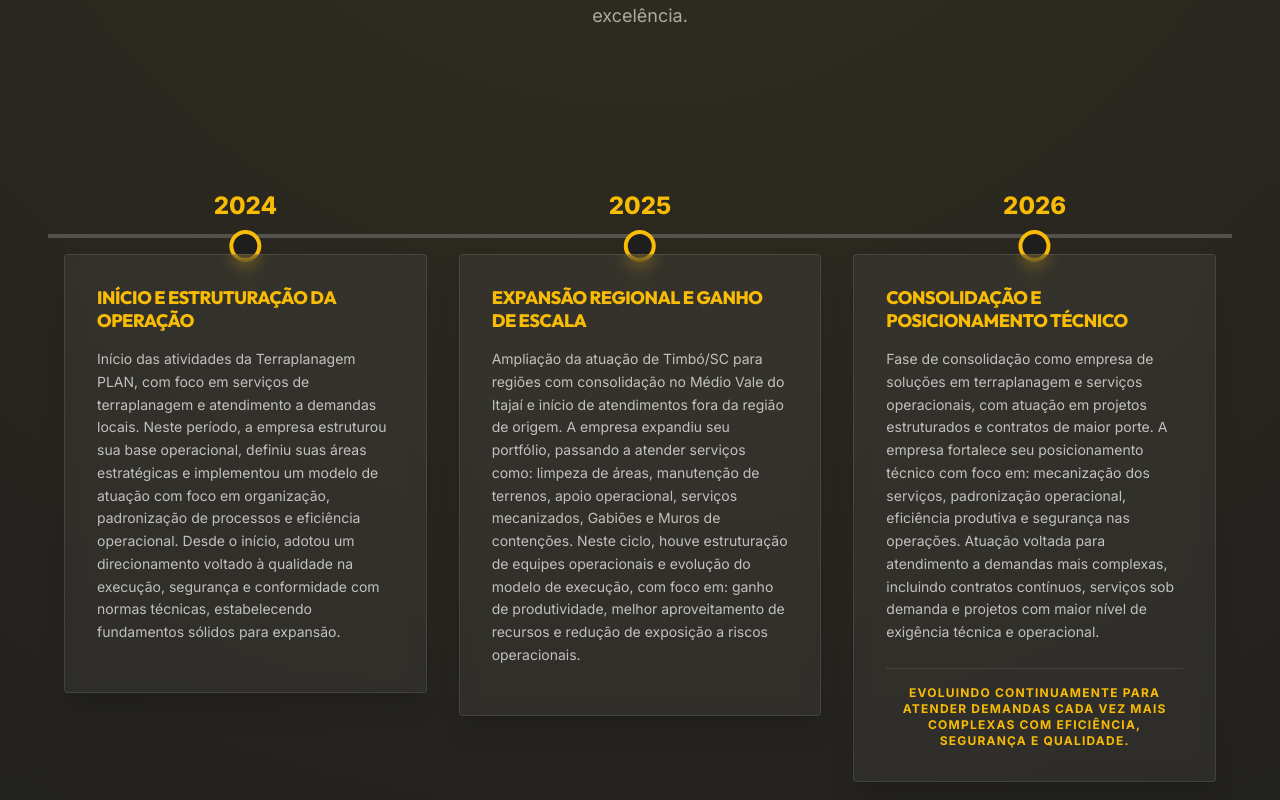
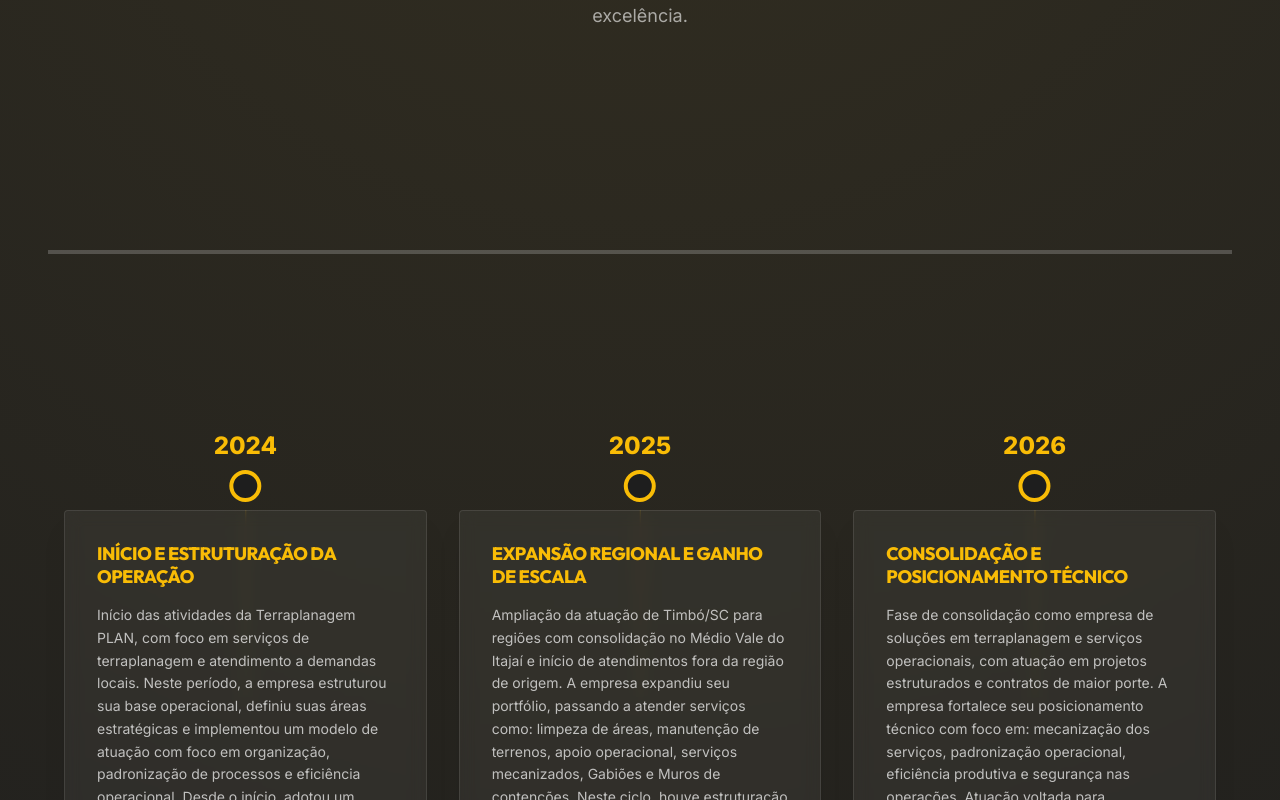
Before and after one commit to LaryssaDev/TERRAPLANAGEM-PLAN, a React (Vite) app: page /institucional in a window 1280 px wide. Shown: the part 500-1300 px from the top of the page. Built offline with nearby package versions, Linux system fonts and the light colour scheme.

Commit message:
fix(institucional): Adjust timeline spacing and positioning
Updates the spacing and positioning of timeline elements on the institutional page for better visual alignment and readability on desktop. This includes adjusting vertical padding and absolute positioning of timeline markers and lines.

```diff
--- a/src/pages/Institucional.tsx
+++ b/src/pages/Institucional.tsx
@@ -81,24 +81,24 @@
       </ScrollReveal>
 
       {/* Timeline Desktop */}
-      <div className="relative pt-20 pb-12 hidden lg:block">
+      <div className="relative pt-32 pb-12 hidden lg:block">
         {/* Main Line */}
-        <div className="absolute top-[108px] left-0 w-full h-1 bg-white/20"></div>
+        <div className="absolute top-[124px] left-0 w-full h-1 bg-white/20"></div>
 
         <div className="grid grid-cols-3 gap-8 px-4">
           {t.mvv.trajectory.items.map((item: any, idx: number) => (
             <ScrollReveal key={idx} delay={idx * 0.2}>
               <div className="relative">
                 {/* Year and Marker */}
-                <div className="absolute -top-16 left-1/2 -translate-x-1/2 flex flex-col items-center">
+                <div className="absolute -top-20 left-1/2 -translate-x-1/2 flex flex-col items-center">
                   <span className="text-2xl font-black text-brand-yellow mb-2">{item.year}</span>
                   <div className="w-6 h-6 rounded-full bg-brand-black border-4 border-brand-yellow z-10 box-content"></div>
                   {/* Subtle Pointer up to marker from card */}
-                  <div className="h-8 w-px bg-brand-yellow/30 mt-2"></div>
+                  <div className="h-48 w-px bg-brand-yellow/30 mt-2"></div>
                 </div>
 
                 {/* Card */}
-                <div className="mt-12 bg-white/5 backdrop-blur-sm border border-white/10 p-6 rounded-sm shadow-xl transition-all hover:border-brand-yellow/50 group">
+                <div className="mt-64 bg-white/5 backdrop-blur-sm border border-white/10 p-6 rounded-sm shadow-xl transition-all hover:border-brand-yellow/50 group">
                   <div className="p-2">
                     <h3 className="text-brand-yellow font-black text-lg uppercase tracking-tight mb-4 leading-tight">
                       {item.title}
```
